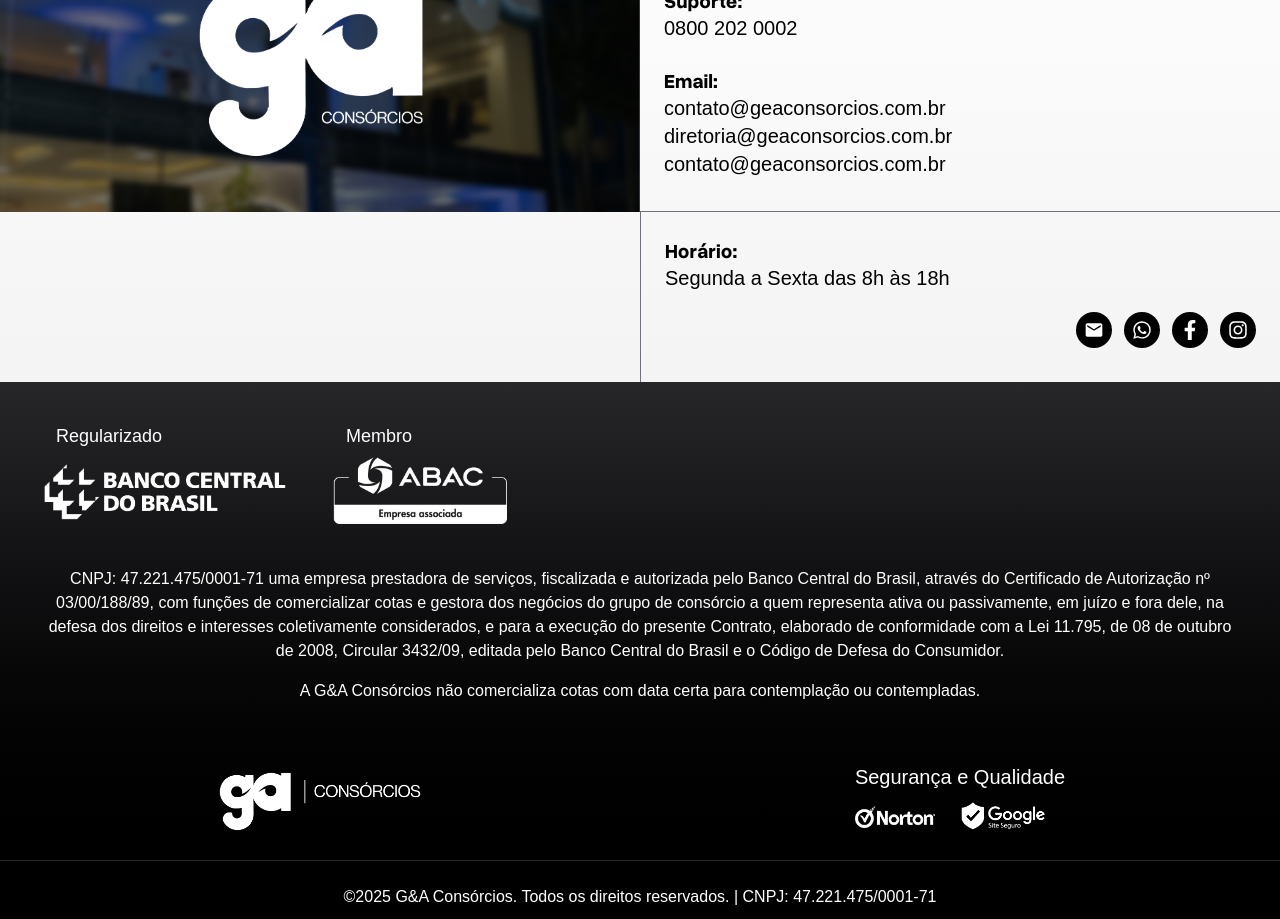
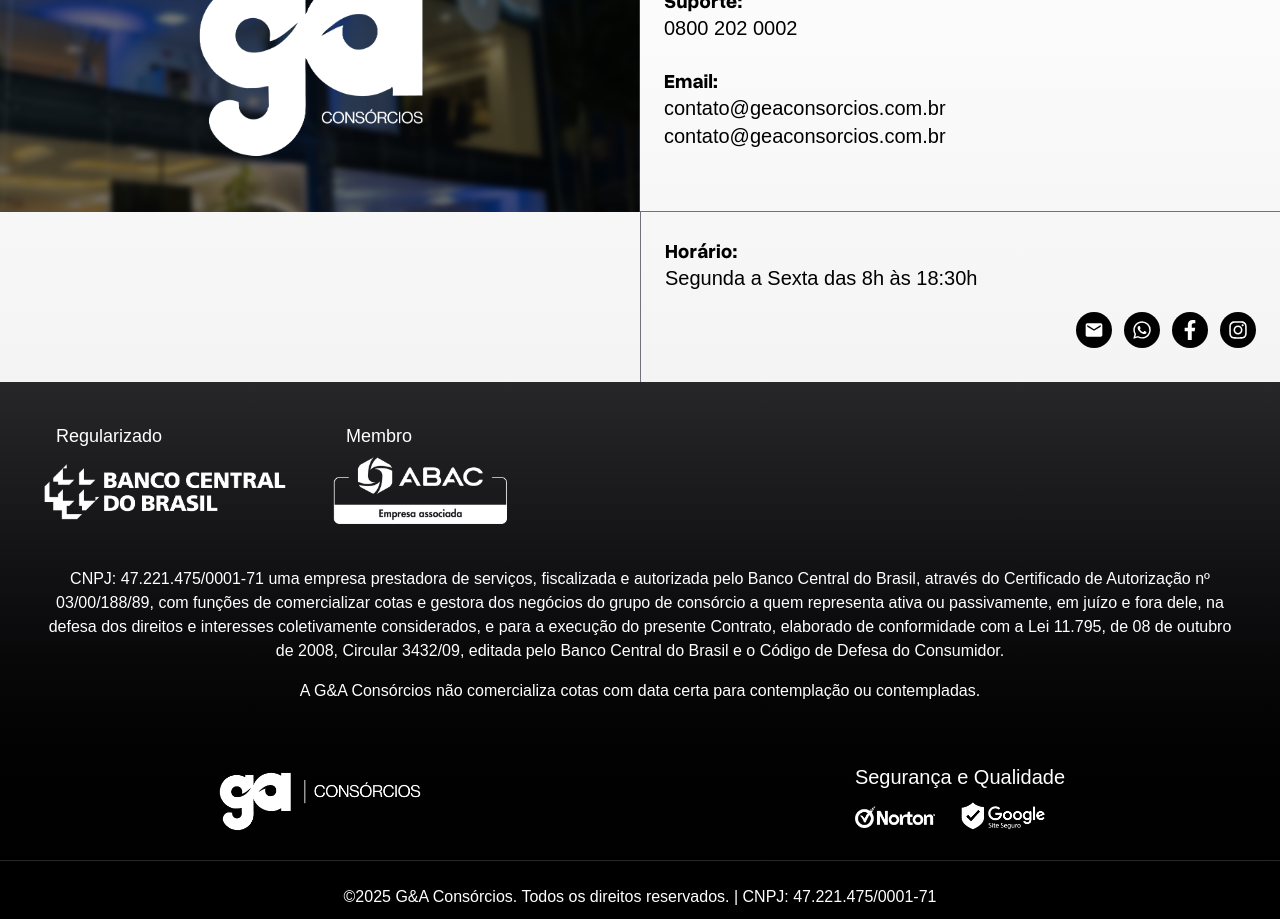
Before and after one commit to LM-Lucas-e-Marcelo/ga-frontend, a React (Vite) app: page / in a window 1280 px wide. Shown: the part 4640-5559 px from the top of the page. Built offline with nearby package versions, Linux system fonts and the light colour scheme; a web font is replaced by a local one.

Commit message:
update contact information and adjust business hours

```diff
--- a/src/components/contact.tsx
+++ b/src/components/contact.tsx
@@ -40,14 +40,6 @@ export const Contact = () => {
                   contato@geaconsorcios.com.br
                 </a>
                 <a
-                  href="mailto:diretoria@geaconsorcios.com.br"
-                  className="text-xl"
-                  rel="noopener noreferrer"
-                  target="_blank"
-                >
-                  diretoria@geaconsorcios.com.br
-                </a>
-                <a
                   href="mailto:contato@geaconsorcios.com.br"
                   className="text-xl"
                   rel="noopener noreferrer"
@@ -62,7 +54,7 @@ export const Contact = () => {
           <div className="flex flex-col p-6 h-[170px] border-l-1 border-b-0 border-zinc-500">
             <div className="flex flex-col">
               <strong className="text-xl font-tertiary">Horário:</strong>
-              <p className="text-xl">Segunda a Sexta das 8h às 18h</p>
+              <p className="text-xl">Segunda a Sexta das 8h às 18:30h</p>
             </div>
             <div className="flex gap-3 mt-5 ml-auto">
               <a
```
